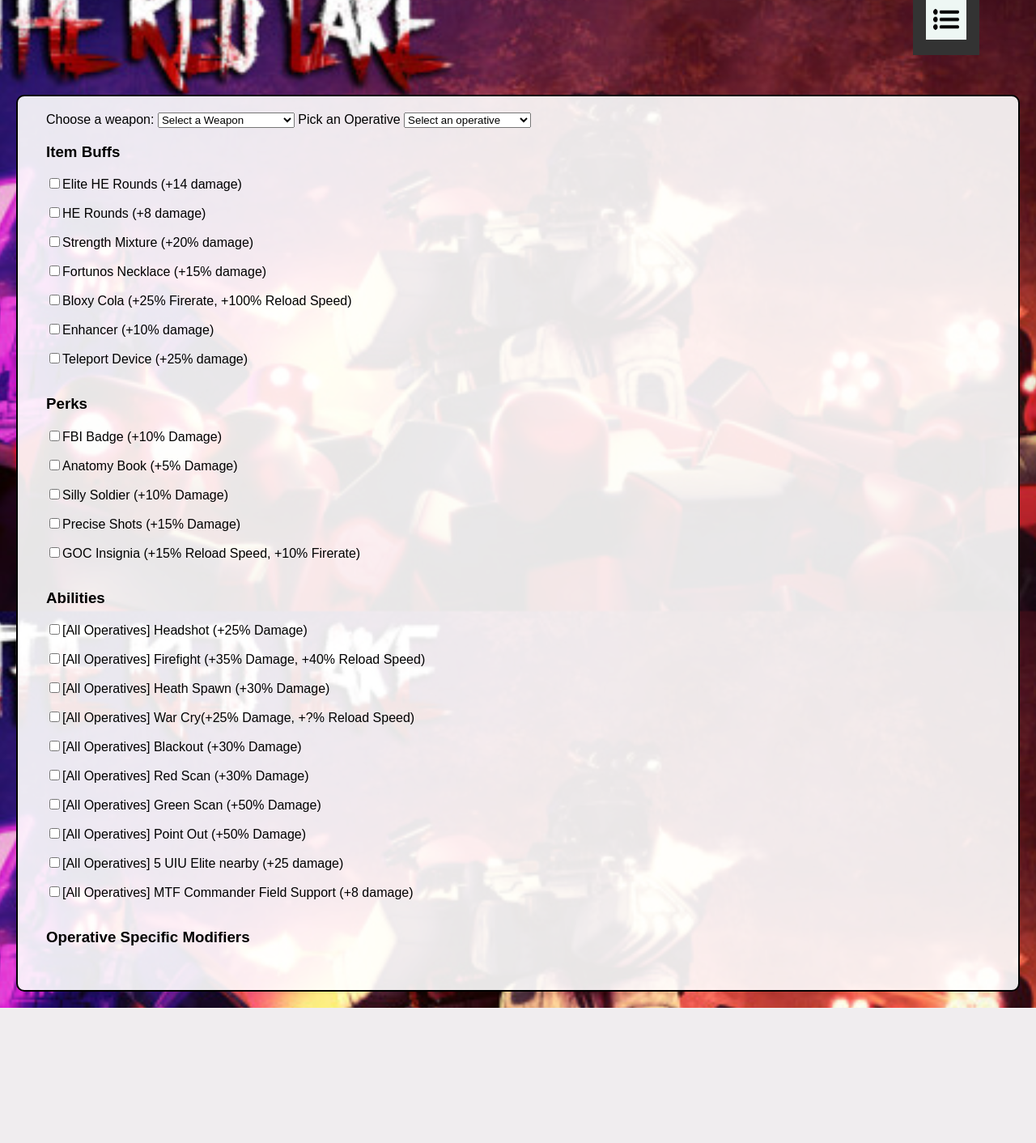
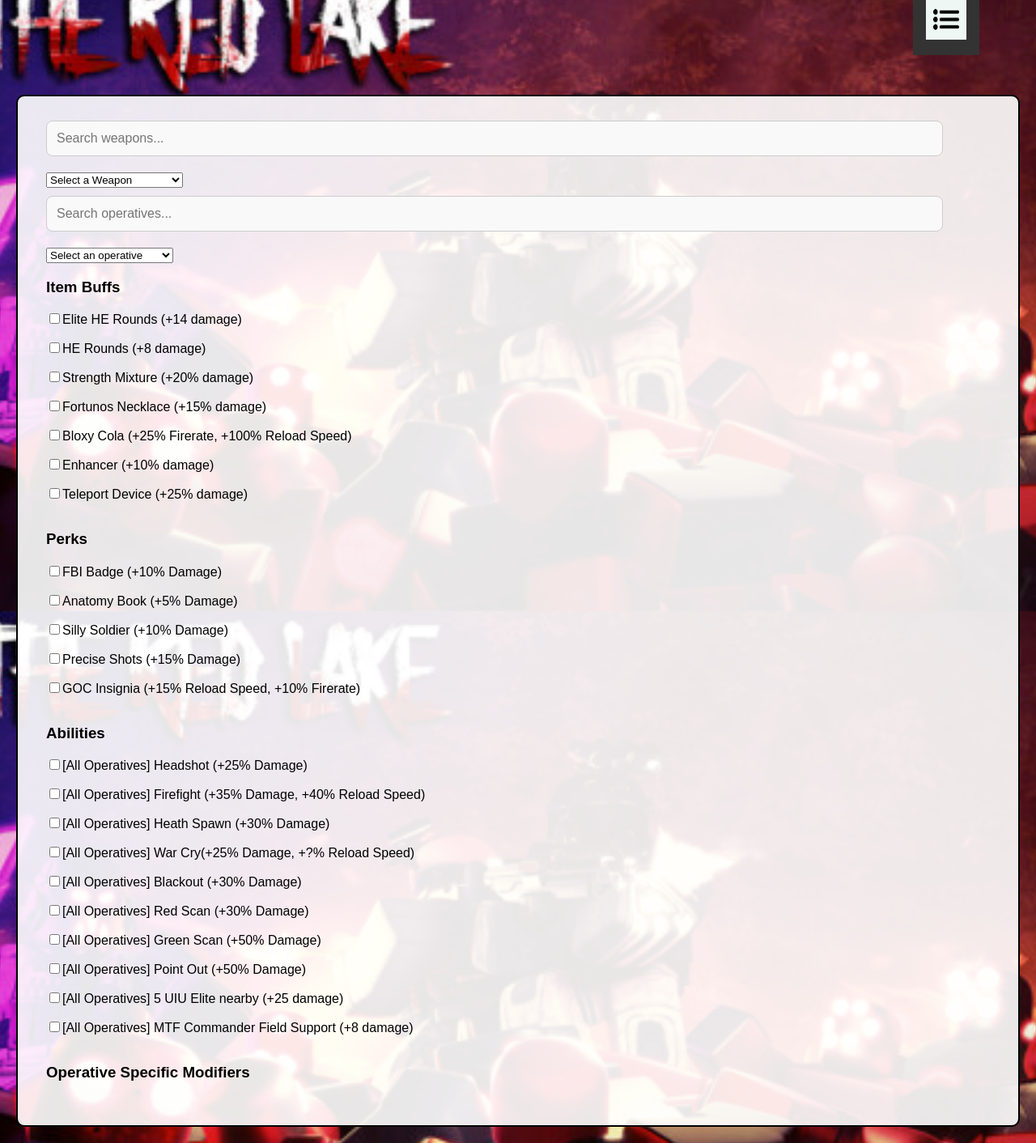
Before and after one commit to ScriptSorcerer20/TRL-gun-stats, a Flask app: page /calculator in a window 1280 px wide. Shown: the part 45-1457 px from the top of the page at 81% size. Before the commit the page ends 1290 px from the top, so only its background shows below. Run offline with Flask 3, Linux system fonts and the light colour scheme.

Commit message:
added search bar

```diff
--- a/static/filterWeapons.js
+++ b/static/filterWeapons.js
@@ -401,6 +401,66 @@ function updateModifiedWeaponStats(damage, rpm, reloadTime) {
     `;
 }
 
+// Function to filter weapons in the dropdown based on search input
+function filterWeapons() {
+    const input = document.getElementById('weapon-search').value.toLowerCase();
+    const weaponSelect = document.getElementById('weapon-select');
+    const options = weaponSelect.getElementsByTagName('option');
+
+    let firstVisibleOption = null; // Variable to track the first matching option
+
+    for (let i = 0; i < options.length; i++) {
+        const optionText = options[i].textContent || options[i].innerText;
+
+        // Check if the option matches the search query
+        if (optionText.toLowerCase().indexOf(input) > -1) {
+            options[i].style.display = '';  // Show matching option
+            if (!firstVisibleOption) {
+                firstVisibleOption = options[i]; // Save the first visible option
+            }
+        } else {
+            options[i].style.display = 'none';  // Hide non-matching option
+        }
+    }
+
+    // Automatically select the first visible matching option
+    if (firstVisibleOption) {
+        weaponSelect.value = firstVisibleOption.value;
+    }
+}
+
+// Function to filter operatives in the dropdown based on search input
+function filterOperatives() {
+    const input = document.getElementById('operative-search').value.toLowerCase();
+    const operativeSelect = document.getElementById('operative-select');
+    const options = operativeSelect.getElementsByTagName('option');
+
+    let firstVisibleOption = null; // Track the first matching option
+
+    for (let i = 0; i < options.length; i++) {
+        const optionText = options[i].textContent || options[i].innerText;
+
+        // Check if the option matches the search query
+        if (optionText.toLowerCase().indexOf(input) > -1) {
+            options[i].style.display = '';  // Show matching option
+            if (!firstVisibleOption) {
+                firstVisibleOption = options[i]; // Save the first visible option
+            }
+        } else {
+            options[i].style.display = 'none';  // Hide non-matching option
+        }
+    }
+
+    // Automatically select the first visible matching option
+    if (firstVisibleOption) {
+        operativeSelect.value = firstVisibleOption.value;
+    }
+}
+
+// Attach event listeners to the search inputs
+document.getElementById('weapon-search').addEventListener('keyup', filterWeapons);
+document.getElementById('operative-search').addEventListener('keyup', filterOperatives);
+
 // Call the fetch function to load the data and populate the dropdown on page load
 fetchWeaponsData();
 fetchModifiers();
--- a/static/json/data.json
+++ b/static/json/data.json
@@ -187,7 +187,7 @@
     "rpm": 850,
     "mag_size": 32,
     "reload_time": 2,
-    "guntype": "SMG"
+    "guntype": ["SMG", "SECONDARY"]
   },
   {
     "id": 23,
@@ -217,7 +217,7 @@
     "rpm": 750,
     "mag_size": 65,
     "reload_time": 2,
-    "guntype": "SMG"
+    "guntype": ["SMG", "SECONDARY"]
   },
   {
     "id": 26,
@@ -227,7 +227,7 @@
     "rpm": 780,
     "mag_size": 30,
     "reload_time": 2.65,
-    "guntype": "SMG"
+    "guntype": ["SMG", "SECONDARY"]
   },
   {
     "id": 27,
@@ -247,7 +247,7 @@
     "rpm": 800,
     "mag_size": 25,
     "reload_time": 2.5,
-    "guntype": "SMG"
+    "guntype": ["SMG", "SECONDARY"]
   },
   {
     "id": 29,
@@ -257,7 +257,7 @@
     "rpm": 800,
     "mag_size": 25,
     "reload_time": 2.5,
-    "guntype": "SMG"
+    "guntype": ["SMG", "SECONDARY"]
   },
   {
     "id": 30,
--- a/static/style.css
+++ b/static/style.css
@@ -1,3 +1,11 @@
+input[type="text"] {
+    width: 100%;
+    padding: 8px;
+    margin: 10px 0;
+    box-sizing: border-box;
+    font-size: 16px;
+}
+
 body {
     background-image: url("/static/img/trlbg1.jpg");
     background-repeat: no-repeat;
--- a/templates/calculator.html
+++ b/templates/calculator.html
@@ -70,16 +70,21 @@
 
 </header>
 <main>
-    <label for="weapon-select">Choose a weapon:</label>
+    <label for="weapon-search"></label>
+    <input type="text" id="weapon-search" placeholder="Search weapons..." onkeyup="filterWeapons()">
+    <br>
+    <label for="weapon-select"></label>
     <select id="weapon-select" name="weapons">
         <option value="">Select a Weapon</option> <!-- This is the placeholder option -->
     </select>
 
-    <label for="operative-select">Pick an Operative</label>
+    <label for="operative-search"></label>
+    <input type="text" id="operative-search" placeholder="Search operatives..." onkeyup="filterOperatives()">
+    <br>
+    <label for="operative-select"></label>
     <select id="operative-select">
         <option value="">Select an operative</option> <!-- This is the placeholder option -->
-    </select>
-
+    </select><br>
 
     <!-- Weapon Stats Display -->
     <div id="weapon-stats"></div>
```
